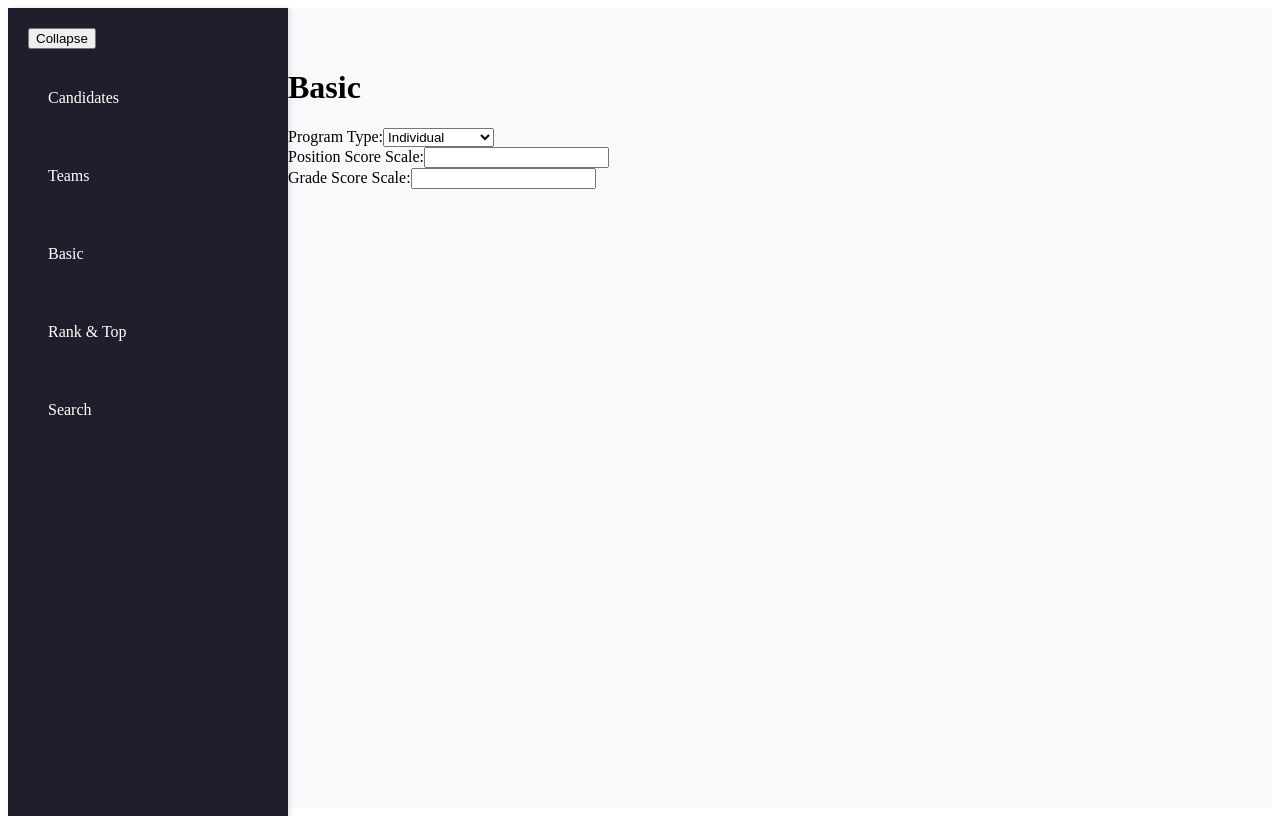
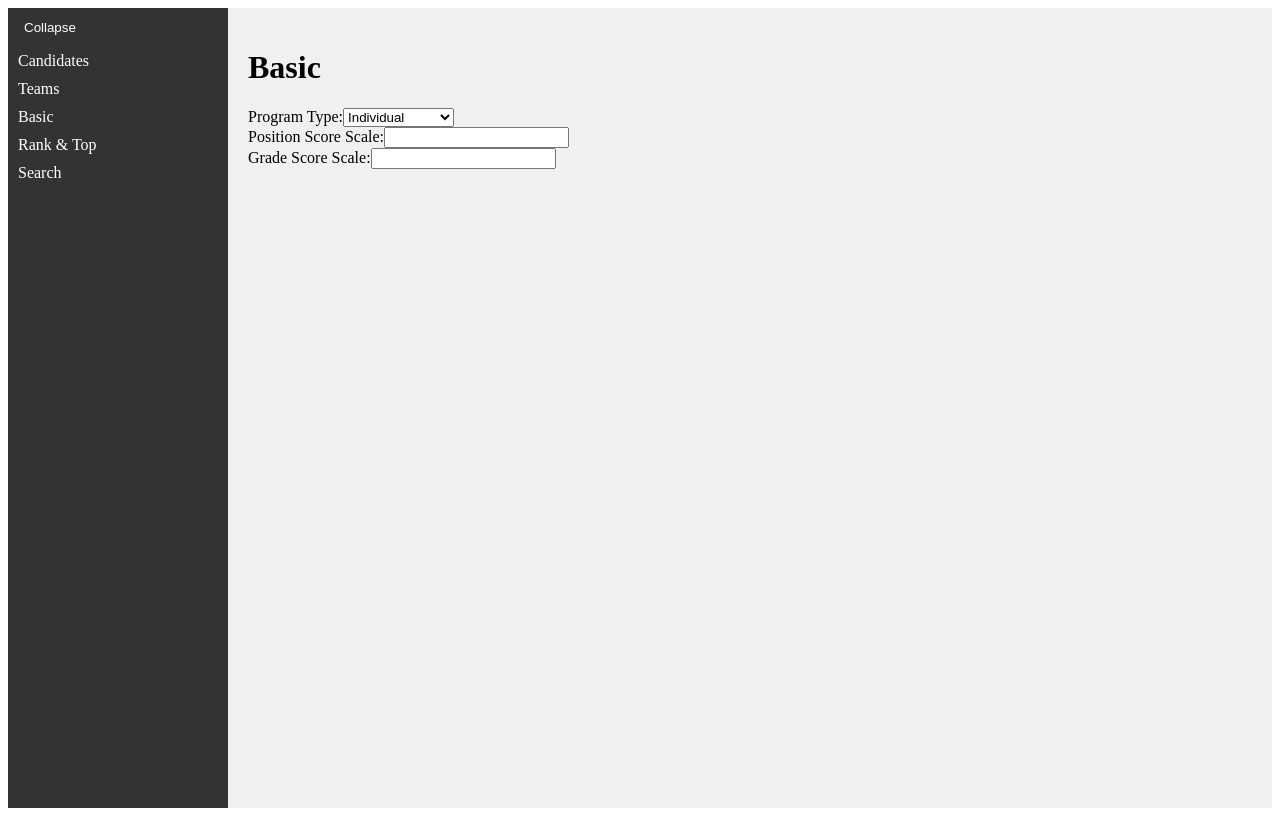
Before and after one commit to Javadamkd/art-fest-management, a Next.js app: page /basic in a window 1280 px wide. Built offline with nearby package versions, Linux system fonts and the light colour scheme.

Commit message:
Update Layout.module.css

```diff
--- a/styles/Layout.module.css
+++ b/styles/Layout.module.css
@@ -1,92 +1,43 @@
 /* styles/Layout.module.css */
-
 .container {
   display: flex;
-  min-height: 100vh;
+  height: 100vh;
 }
 
 .sidebar {
-  width: 240px;
-  background-color: #1e1e2d;
-  color: #ffffff;
-  padding: 20px;
-  box-shadow: 2px 0 5px rgba(0, 0, 0, 0.1);
-  position: fixed;
-  height: 100%;
-  transition: width 0.3s, background-color 0.3s;
+  width: 200px;
+  background-color: #333;
+  color: #fff;
+  padding: 10px;
 }
 
-.sidebarCollapsed {
-  width: 60px;
-  background-color: #27293d;
-}
-
-.sidebar h2 {
-  font-size: 1.2rem;
-  color: #ffffff;
+.sidebar button {
+  background: none;
+  border: none;
+  color: #fff;
+  cursor: pointer;
 }
 
 .sidebar ul {
-  list-style-type: none;
+  list-style: none;
   padding: 0;
-  margin: 0;
 }
 
-.sidebar ul li {
-  margin: 20px 0;
+.sidebar li {
+  margin: 10px 0;
 }
 
-.sidebar ul li a {
+.sidebar li a {
+  color: #fff;
   text-decoration: none;
-  color: #ffffff;
-  font-weight: 500;
-  display: block;
-  padding: 10px;
-  border-radius: 4px;
-  transition: background-color 0.3s, color 0.3s;
 }
 
-.sidebar ul li a:hover {
-  background-color: #007bff;
-  color: #ffffff;
-}
-
-.sidebarCollapsed ul li a {
-  text-align: center;
-  padding: 15px 0;
-}
-
-.sidebarCollapsed h2 {
+.collapsed {
   display: none;
 }
 
 .content {
-  flex: 1;
-  margin-left: 240px;
-  padding: 40px;
-  background-color: #f8f9fa;
-  transition: margin-left 0.3s;
+  flex-grow: 1;
+  padding: 20px;
+  background-color: #f0f0f0;
 }
-
-.contentCollapsed {
-  margin-left: 60px;
-}
-
-.card {
-  background-color: #ffffff;
-  padding: 20px;
-  border-radius: 8px;
-  box-shadow: 0 2px 4px rgba(0, 0, 0, 0.1);
-  margin-bottom: 20px;
-}
-
-.menuButton {
-  position: fixed;
-  top: 10px;
-  left: 10px;
-  font-size: 24px;
-  cursor: pointer;
-  color: #343a40;
-  background: none;
-  border: none;
-}
```
